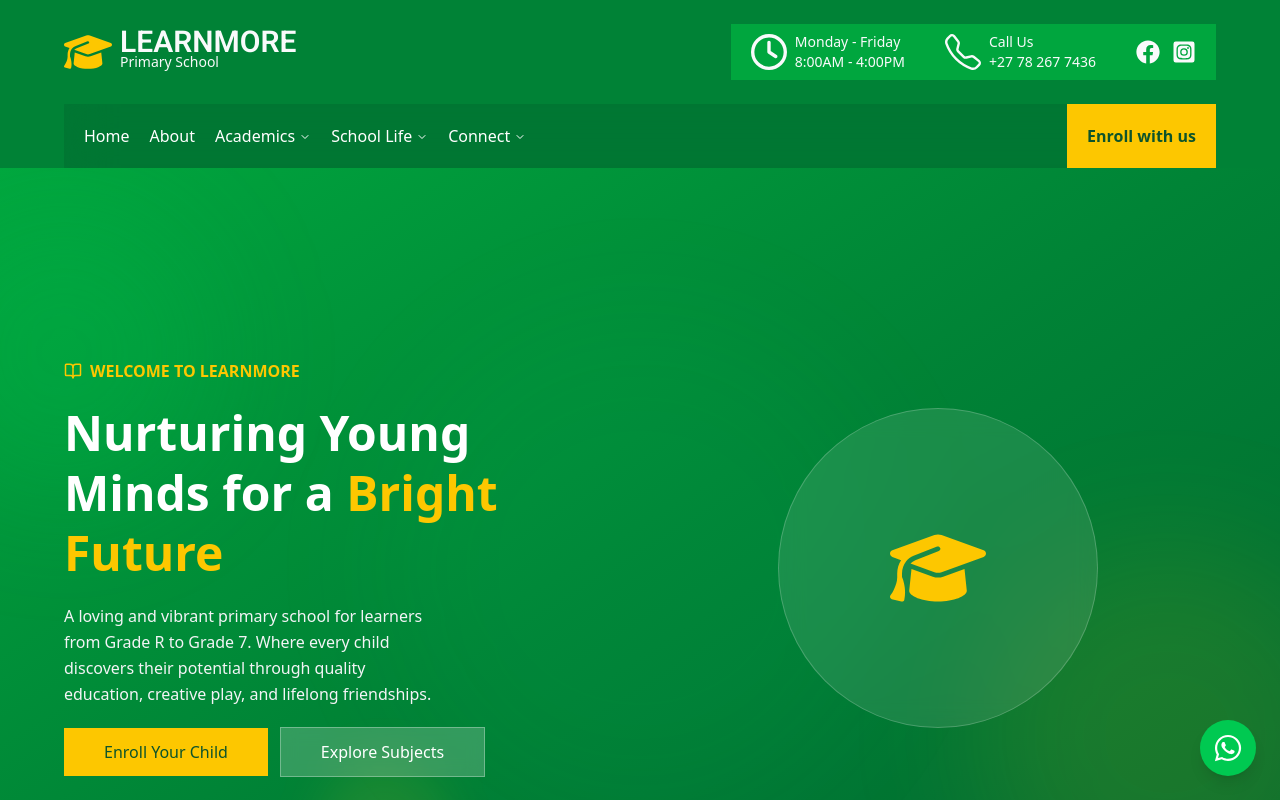
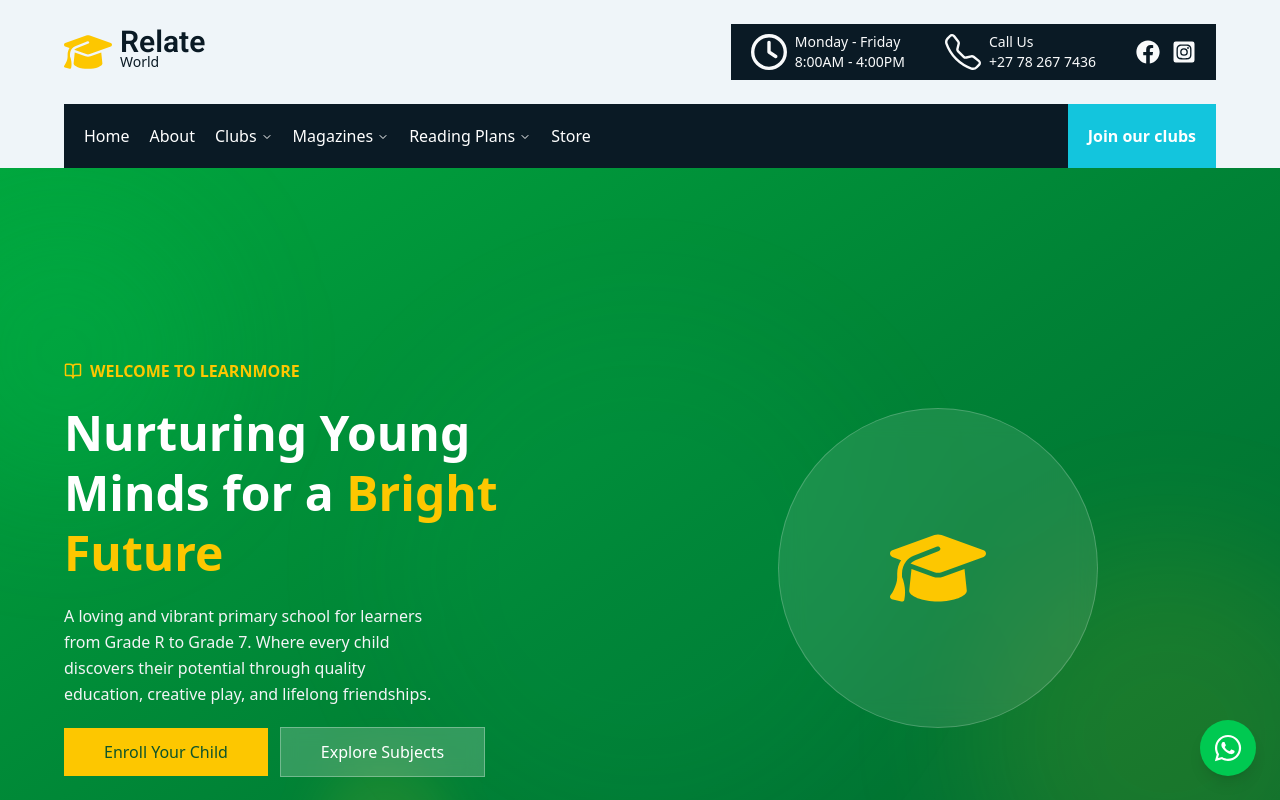
Before and after one commit to Kummirai/learnmore, a Next.js app: page / in a window 1280 px wide. Shown: the top 800 px of the page. Built offline with nearby package versions, Linux system fonts and the light colour scheme.

Commit message:
feat: enhance Navbar component with new links and colors, and add color constants

```diff
--- a/components/Navbar.tsx
+++ b/components/Navbar.tsx
@@ -1,120 +1,189 @@
-"use client"
+"use client";
 
-import {Roboto} from "next/font/google"
-import {FaRegClock} from "react-icons/fa6"
-import {BsTelephone} from "react-icons/bs"
-import {FaFacebook, FaInstagramSquare} from "react-icons/fa"
-import {LuMenu, LuX, LuChevronDown} from "react-icons/lu"
-import {FaGraduationCap} from "react-icons/fa6"
-import Link from "next/link"
-import {useState} from "react"
+import { Roboto } from "next/font/google";
+import { FaRegClock } from "react-icons/fa6";
+import { BsTelephone } from "react-icons/bs";
+import { FaFacebook, FaInstagramSquare } from "react-icons/fa";
+import { LuMenu, LuX, LuChevronDown } from "react-icons/lu";
+import { FaGraduationCap } from "react-icons/fa6";
+import Link from "next/link";
+import { useState } from "react";
+import { colors } from "@/constants/colors";
 
 const roboto = Roboto({
   variable: "--font-geist-mono",
   subsets: ["latin"],
-})
+});
 
-type NavItem = {link: string; path: string}
-type NavGroup = {link: string; items: NavItem[]}
+type NavItem = { link: string; path: string };
+type NavGroup = { link: string; items: NavItem[] };
 
 const navGroups: NavGroup[] = [
   {
-        link: "Academics", items: [
-        {link: "Subjects", path: "/subjects"},
-        {link: "Timetable", path: "/timetable"},
-        {link: "Resources", path: "/resources"},
-        {link: "Merits", path: "/merits"},
-    ]},
+    link: "Clubs",
+    items: [
+      { link: "Sprout", path: "/sprout" },
+      { link: "Surge", path: "/surge" },
+      { link: "Pulse", path: "/pulse" },
+      { link: "Prime", path: "/prime" },
+      { link: "Anchor", path: "/anchor" },
+      { link: "Base", path: "/base" },
+      { link: "Nexus", path: "/nexus" },
+    ],
+  },
   {
-        link: "School Life", items: [
-        {link: "Gallery", path: "/gallery"},
-        {link: "Events", path: "/calendar"},
-    ]},
+    link: "Magazines",
+    items: [
+      { link: "Footsteps", path: "/footsteps" },
+      { link: "Rooted", path: "/rooted" },
+    ],
+  },
   {
-        link: "Connect", items: [
-        {link: "News", path: "/news"},
-        {link: "Teachers", path: "/teachers"},
-        {link: "Contact", path: "/contact"},
-        {link: "FAQ", path: "/faq"},
-        {link: "Fees", path: "/fees"},
-        {link: "Lost & Found", path: "/lost-found"},
-    ]},
-]
+    link: "Reading Plans",
+    items: [
+      { link: "News", path: "/news" },
+      { link: "Teachers", path: "/teachers" },
+      { link: "Contact", path: "/contact" },
+      { link: "FAQ", path: "/faq" },
+      { link: "Fees", path: "/fees" },
+      { link: "Lost & Found", path: "/lost-found" },
+    ],
+  },
+];
 
 const flatLinks = [
-    {link: "Home", path: "/"},
-    {link: "About", path: "/about"},
-    ...navGroups.flatMap(g => g.items),
-]
+  { link: "Home", path: "/" },
+  { link: "About", path: "/about" },
+  { link: "Store", path: "/store" },
+  ...navGroups.flatMap((g) => g.items),
+];
 
 export default function Navbar() {
-    const [menuOpen, setMenuOpen] = useState(false)
-    const [expandedGroups, setExpandedGroups] = useState<Record<string, boolean>>({})
+  const [menuOpen, setMenuOpen] = useState(false);
+  const [expandedGroups, setExpandedGroups] = useState<Record<string, boolean>>(
+    {},
+  );
 
   const toggleGroup = (name: string) => {
-        setExpandedGroups(prev => ({...prev, [name]: !prev[name]}))
-    }
+    setExpandedGroups((prev) => ({ ...prev, [name]: !prev[name] }));
+  };
 
   return (
-        <section className={"bg-green-700"}>
-            <div className={"max-w-6xl mx-auto py-4 md:py-6 flex items-center justify-between px-4 md:px-0"}>
-                <Link href={"/"} className={"text-gray-50 flex items-center gap-2"}>
-                    <FaGraduationCap className={"text-4xl md:text-5xl text-yellow-400 self-center"}/>
+    <section style={{ backgroundColor: colors.aliceBlue }}>
+      <div
+        className={
+          "max-w-6xl mx-auto py-4 md:py-6 flex items-center justify-between px-4 md:px-0"
+        }
+      >
+        <Link href={"/"} className={"text-[#0a1a25] flex items-center gap-2"}>
+          <FaGraduationCap
+            className={"text-4xl md:text-5xl text-yellow-400 self-center"}
+          />
           <div>
-                        <h1 className={`text-2xl md:text-3xl font-semibold ${roboto.className} leading-5`}>LEARNMORE</h1>
-                        <p className={"text-xs md:text-sm text-gray-50"}>Primary School</p>
+            <h1
+              className={`text-2xl md:text-3xl font-semibold ${roboto.className} leading-5`}
+            >
+              Relate
+            </h1>
+            <p className={`text-xs md:text-sm text-${colors.navyDark}`}>
+              World
+            </p>
           </div>
         </Link>
         <nav
-                    className={"hidden lg:flex items-center gap-6 xl:gap-10 text-gray-50 bg-green-600 py-2 px-4 xl:px-5"}>
+          className={
+            "hidden lg:flex items-center gap-6 xl:gap-10 text-gray-50 bg-[#0a1a25] py-2 px-4 xl:px-5"
+          }
+        >
           <div className={"flex items-center gap-2 text-sm"}>
-                        <FaRegClock className={"text-2xl xl:text-4xl shrink-0"}/>
+            <FaRegClock className={"text-2xl xl:text-4xl shrink-0"} />
             <p className={"flex flex-col leading-4 xl:leading-5"}>
-                            <span>Monday - Friday</span><span>8:00AM - 4:00PM</span>
+              <span>Monday - Friday</span>
+              <span>8:00AM - 4:00PM</span>
             </p>
           </div>
           <div className={"flex items-center gap-2 text-sm"}>
-                        <BsTelephone className={"text-2xl xl:text-4xl shrink-0"}/>
+            <BsTelephone className={"text-2xl xl:text-4xl shrink-0"} />
             <p className={"flex flex-col leading-4 xl:leading-5"}>
-                            <span>Call Us</span>                            <span>+27 78 267 7436</span>
+              <span>Call Us</span> <span>+27 78 267 7436</span>
             </p>
           </div>
           <div className={"flex items-center gap-3"}>
-                        <FaFacebook className={"text-xl xl:text-2xl"}/>
-                        <FaInstagramSquare className={"text-xl xl:text-2xl"}/>
+            <FaFacebook className={"text-xl xl:text-2xl"} />
+            <FaInstagramSquare className={"text-xl xl:text-2xl"} />
           </div>
         </nav>
-                <button onClick={() => setMenuOpen(true)}
-                        className={"lg:hidden text-white p-2"}>
-                    <LuMenu className={"text-3xl"}/>
+        <button
+          onClick={() => setMenuOpen(true)}
+          className={"lg:hidden text-white p-2"}
+        >
+          <LuMenu className={"text-3xl"} />
         </button>
       </div>
 
       <header
-                className={"max-w-6xl mx-auto hidden lg:flex items-center justify-between bg-green-800/40 backdrop-blur-xl relative z-50"}>
+        className={
+          "max-w-6xl mx-auto hidden lg:flex items-center justify-between bg-[#0a1a25] backdrop-blur-xl relative z-50"
+        }
+      >
         <nav>
-                    <ul className={"flex items-center gap-3 xl:gap-5 p-5 text-white whitespace-nowrap"}>
+          <ul
+            className={
+              "flex items-center gap-3 xl:gap-5 p-5 text-white whitespace-nowrap"
+            }
+          >
             <li>
-                            <Link href={"/"}
-                                  className={"block text-sm xl:text-base hover:text-yellow-400 transition-colors"}>Home</Link>
+              <Link
+                href={"/"}
+                className={
+                  "block text-sm xl:text-base hover:text-yellow-400 transition-colors"
+                }
+              >
+                Home
+              </Link>
             </li>
             <li>
-                            <Link href={"/about"}
-                                  className={"block text-sm xl:text-base hover:text-yellow-400 transition-colors"}>About</Link>
+              <Link
+                href={"/about"}
+                className={
+                  "block text-sm xl:text-base hover:text-yellow-400 transition-colors"
+                }
+              >
+                About
+              </Link>
             </li>
-                        {navGroups.map(group => (
+            {navGroups.map((group) => (
               <li key={group.link} className={"relative group"}>
                 <span
-                                    className={"flex items-center gap-1 text-sm xl:text-base hover:text-yellow-400 transition-colors cursor-default"}>
+                  className={
+                    "flex items-center gap-1 text-sm xl:text-base hover:text-yellow-400 transition-colors cursor-default"
+                  }
+                >
                   {group.link}
-                                    <LuChevronDown className={"text-xs mt-0.5 group-hover:rotate-180 transition-transform"}/>
+                  <LuChevronDown
+                    className={
+                      "text-xs mt-0.5 group-hover:rotate-180 transition-transform"
+                    }
+                  />
                 </span>
                 <div
-                                    className={"absolute top-full left-0 pt-2 opacity-0 invisible group-hover:opacity-100 group-hover:visible transition-all duration-200"}>
-                                    <div className={"bg-white rounded-lg shadow-xl border border-gray-100 py-2 min-w-44"}>
-                                        {group.items.map(item => (
-                                            <Link key={item.path} href={item.path}
-                                                  className={"block px-4 py-2 text-sm text-gray-700 hover:bg-green-50 hover:text-green-700 transition-colors"}>
+                  className={
+                    "absolute top-full left-0 pt-2 opacity-0 invisible group-hover:opacity-100 group-hover:visible transition-all duration-200"
+                  }
+                >
+                  <div
+                    className={
+                      "bg-white rounded-lg shadow-xl border border-gray-100 py-2 min-w-44"
+                    }
+                  >
+                    {group.items.map((item) => (
+                      <Link
+                        key={item.path}
+                        href={item.path}
+                        className={
+                          "block px-4 py-2 text-sm text-gray-700 hover:bg-green-50 hover:text-green-700 transition-colors"
+                        }
+                      >
                         {item.link}
                       </Link>
                     ))}
@@ -122,53 +191,104 @@ export default function Navbar() {
                 </div>
               </li>
             ))}
+            <li>
+              <Link
+                href={"/store"}
+                className={`block text-sm xl:text-base hover:[${colors.navy}] transition-colors`}
+              >
+                Store
+              </Link>
+            </li>
           </ul>
         </nav>
-                <Link href={"/enroll"}
-                      className={"p-5 h-full bg-yellow-400 text-green-900 font-semibold text-sm xl:text-base shrink-0"}>
-                    Enroll with us
+        <Link
+          href={"/enroll"}
+          className={`p-5 h-full  font-semibold text-sm xl:text-base shrink-0`}
+          style={{ backgroundColor: colors.cyan, color: colors.white }}
+        >
+          Join our clubs
         </Link>
       </header>
 
       {menuOpen && (
-                <div className={"fixed inset-0 z-50 bg-green-700 flex flex-col lg:hidden overflow-y-auto"}>
+        <div
+          className={
+            "fixed inset-0 z-50 bg-green-700 flex flex-col lg:hidden overflow-y-auto"
+          }
+        >
           <div className={"flex items-center justify-between px-4 py-4"}>
-                        <Link href={"/"} className={"text-gray-50 flex items-center gap-2"} onClick={() => setMenuOpen(false)}>
-                            <FaGraduationCap className={"text-4xl text-yellow-400 self-center"}/>
+            <Link
+              href={"/"}
+              className={"text-gray-50 flex items-center gap-2"}
+              onClick={() => setMenuOpen(false)}
+            >
+              <FaGraduationCap
+                className={"text-4xl text-yellow-400 self-center"}
+              />
               <div>
-                                <h1 className={`text-2xl font-semibold ${roboto.className} leading-5`}>LEARNMORE</h1>
+                <h1
+                  className={`text-2xl font-semibold ${roboto.className} leading-5`}
+                >
+                  LEARNMORE
+                </h1>
                 <p className={"text-xs text-gray-50"}>Primary School</p>
               </div>
             </Link>
-                        <button onClick={() => setMenuOpen(false)} className={"text-white p-2"}>
-                            <LuX className={"text-3xl"}/>
+            <button
+              onClick={() => setMenuOpen(false)}
+              className={"text-white p-2"}
+            >
+              <LuX className={"text-3xl"} />
             </button>
           </div>
 
-                    <nav className={"flex-1 flex flex-col items-center justify-center gap-5 py-8"}>
-                        <Link href={"/"} onClick={() => setMenuOpen(false)}
-                              className={"text-white text-2xl font-medium hover:text-yellow-400 transition-colors"}>
+          <nav
+            className={
+              "flex-1 flex flex-col items-center justify-center gap-5 py-8"
+            }
+          >
+            <Link
+              href={"/"}
+              onClick={() => setMenuOpen(false)}
+              className={
+                "text-white text-2xl font-medium hover:text-yellow-400 transition-colors"
+              }
+            >
               Home
             </Link>
-                        <Link href={"/about"} onClick={() => setMenuOpen(false)}
-                              className={"text-white text-2xl font-medium hover:text-yellow-400 transition-colors"}>
+            <Link
+              href={"/about"}
+              onClick={() => setMenuOpen(false)}
+              className={
+                "text-white text-2xl font-medium hover:text-yellow-400 transition-colors"
+              }
+            >
               About
             </Link>
-                        {navGroups.map(group => (
+            {navGroups.map((group) => (
               <div key={group.link} className={"w-full max-w-xs"}>
                 <button
                   onClick={() => toggleGroup(group.link)}
-                                    className={"w-full flex items-center justify-center gap-2 text-white text-2xl font-medium hover:text-yellow-400 transition-colors"}>
+                  className={
+                    "w-full flex items-center justify-center gap-2 text-white text-2xl font-medium hover:text-yellow-400 transition-colors"
+                  }
+                >
                   {group.link}
                   <LuChevronDown
-                                        className={`text-lg transition-transform duration-200 ${expandedGroups[group.link] ? "rotate-180" : ""}`}/>
+                    className={`text-lg transition-transform duration-200 ${expandedGroups[group.link] ? "rotate-180" : ""}`}
+                  />
                 </button>
                 {expandedGroups[group.link] && (
                   <div className={"flex flex-col items-center gap-3 mt-3"}>
-                                        {group.items.map(item => (
-                                            <Link key={item.path} href={item.path}
+                    {group.items.map((item) => (
+                      <Link
+                        key={item.path}
+                        href={item.path}
                         onClick={() => setMenuOpen(false)}
-                                                  className={"text-white/80 text-lg hover:text-yellow-400 transition-colors"}>
+                        className={
+                          "text-white/80 text-lg hover:text-yellow-400 transition-colors"
+                        }
+                      >
                         {item.link}
                       </Link>
                     ))}
@@ -176,18 +296,25 @@ export default function Navbar() {
                 )}
               </div>
             ))}
-                        <Link href={"/enroll"} onClick={() => setMenuOpen(false)}
-                              className={"mt-4 bg-yellow-400 text-green-900 px-10 py-3 text-lg font-semibold"}>
+            <Link
+              href={"/enroll"}
+              onClick={() => setMenuOpen(false)}
+              className={
+                "mt-4 bg-yellow-400 text-green-900 px-10 py-3 text-lg font-semibold"
+              }
+            >
               Enroll with us
             </Link>
           </nav>
 
-                    <div className={"flex items-center justify-center gap-3 text-white pb-8"}>
-                        <FaFacebook className={"text-2xl"}/>
-                        <FaInstagramSquare className={"text-2xl"}/>
+          <div
+            className={"flex items-center justify-center gap-3 text-white pb-8"}
+          >
+            <FaFacebook className={"text-2xl"} />
+            <FaInstagramSquare className={"text-2xl"} />
           </div>
         </div>
       )}
     </section>
-    )
+  );
 }
--- /dev/null
+++ b/constants/colors.ts
@@ -0,0 +1,83 @@
+export const colors = {
+  // Primary palette — Deep Navy family
+  navy: "#1d2a4d", // Deep Navy Blue
+  navyDark: "#151f3a", // Oxford Blue
+  navySoft: "#2a4070", // Royal Blue (dark)
+
+  // Accent colors — Cyan family
+  cyan: "#13c5dd", // Bright Cyan / Turquoise
+  cyanLight: "#67e3f5", // Light Cyan
+  cyanDark: "#0fa3c4", // Dark Cyan / Teal
+
+  // Neutral tones
+  aliceBlue: "#eff5f9", // Alice Blue (off-white)
+  ink: "#1d2a4d", // Deep Navy Blue
+  slateGray: "#6b7a8d", // Slate Gray
+  white: "#FFFFFF",
+
+  // Backgrounds
+  bg: "#eff5f9", // Alice Blue
+  bgSoft: "#f5f8fb", // Ghost White
+  card: "#FFFFFF", // White
+
+  // Brand aliases (semantic)
+  green: "#1d2a4d", // Deep Navy Blue
+  darkGreen: "#151f3a", // Oxford Blue
+  lime: "#2a4070", // Royal Blue (dark)
+  lightGreen: "#d4eef5", // Pale Cyan / Ice Blue
+
+  // Support-section accents
+  emerald: "#10b981", // Emerald Green
+  emeraldDark: "#065f46", // Dark Emerald
+  amber: "#f59e0b", // Amber
+  amberSoft: "rgba(245,158,11,0.16)",
+
+  // Status colors
+  success: "#10b981", // Emerald Green
+  warning: "#f59e0b", // Amber
+  error: "#ef4444", // Coral Red
+  info: "#3b82f6", // Royal Blue
+
+  // Grays
+  gray: {
+    50: "#f9fafb", // Ghost White
+    100: "#f3f4f6", // White Smoke
+    200: "#e5e7eb", // Gainsboro
+    300: "#d1d5db", // Light Gray
+    400: "#9ca3af", // Gray (X11)
+    500: "#6b7280", // Dim Gray
+    600: "#4b5563", // Dark Slate Gray
+    700: "#374151", // Charcoal
+    800: "#1f2937", // Gunmetal
+    900: "#111827", // Eerie Black
+  },
+
+  // Status (semantic)
+  status: {
+    approved: "#13c5dd", // Bright Cyan
+    pending: "#d97706", // Dark Amber / Ochre
+    rejected: "#dc2626", // Crimson Red
+    notSubmitted: "#1d2a4d", // Deep Navy Blue
+  },
+
+  statusBg: {
+    approved: "#13c5dd10", // Cyan @ ~6% opacity
+    pending: "#fef3c7", // Lemon Chiffon
+    rejected: "#fef2f2", // Snow / Misty Rose
+    notSubmitted: "#eff5f9", // Alice Blue
+  },
+
+  // Shadows (unchanged — no hex color names needed)
+  shadow: {
+    /* ... */
+  },
+
+  // Gradients
+  gradients: {
+    primary: ["#1d2a4d", "#151f3a"], // Deep Navy → Oxford Blue
+    accent: ["#13c5dd", "#1d2a4d"], // Cyan → Deep Navy
+    success: ["#10b981", "#059669"], // Emerald → Dark Emerald
+    warning: ["#f59e0b", "#d97706"], // Amber → Ochre
+    error: ["#ef4444", "#dc2626"], // Coral Red → Crimson
+  },
+};
```
Lines whose indentation alone changed are shown as unchanged.
